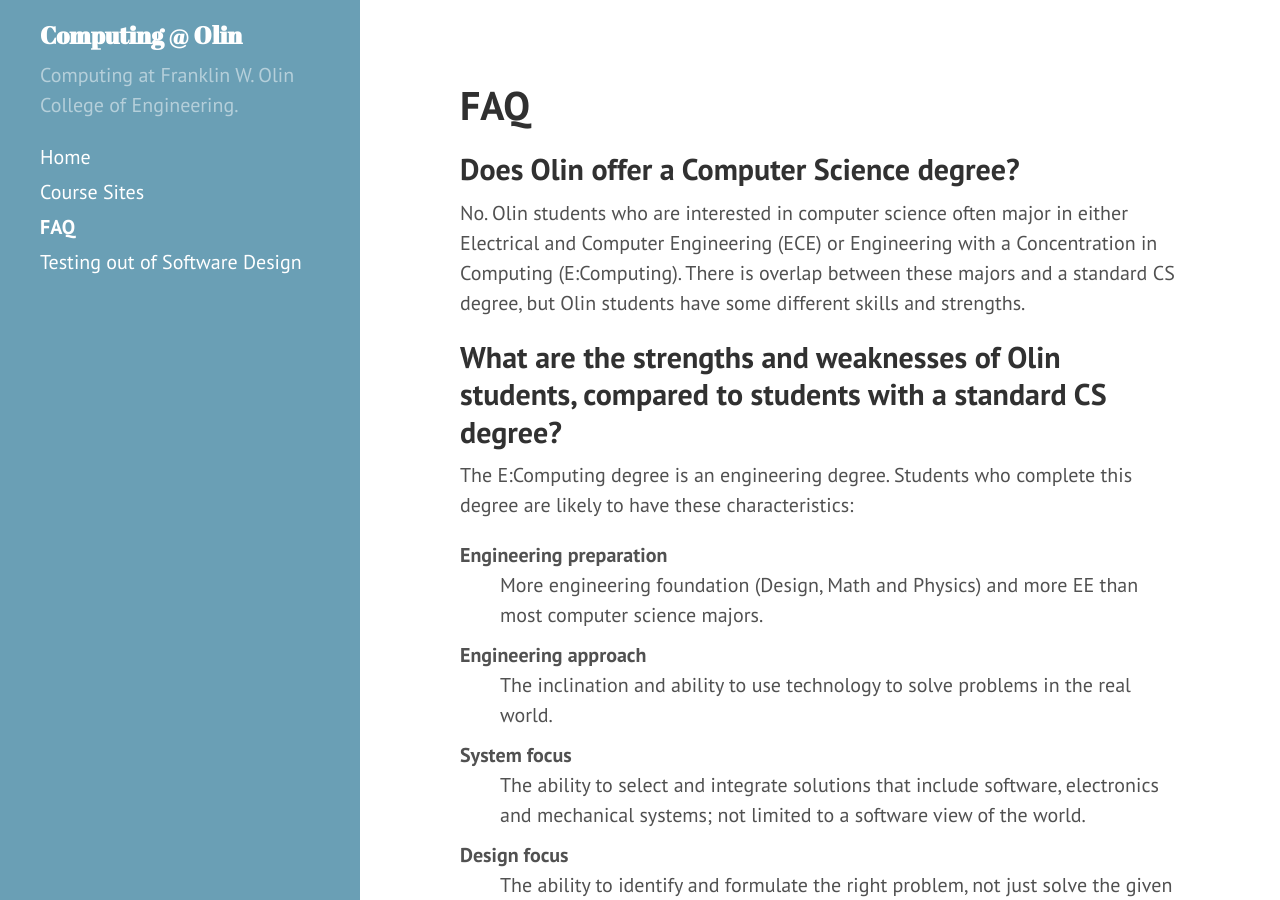
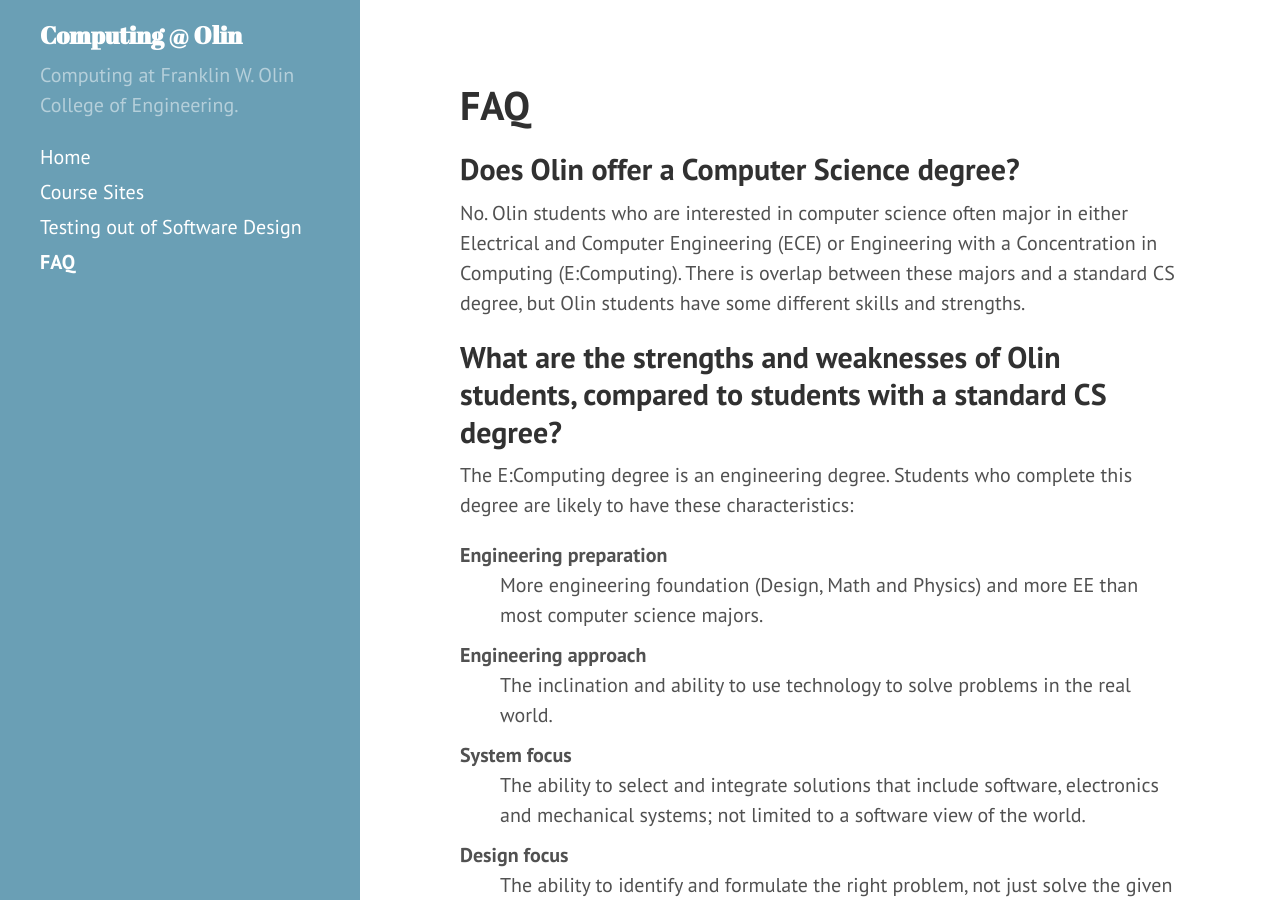
Before and after one commit to olin-computing/olin-computing.github.io, a Jekyll site: the page built from faq.md, in a window 1280 px wide and 900 px high. Built offline with Jekyll 4.4.1, drawn with Linux system fonts in a browser that asks for light colours.

Commit message:
move the FAQ last

```diff
--- a/_includes/sidebar.html
+++ b/_includes/sidebar.html
@@ -17,7 +17,7 @@
         `layout: page` in the front-matter. See readme for usage.
       {% endcomment %}
 
-      {% assign pages_list = site.pages %}
+      {% assign pages_list = site.pages | sort: 'weight' %}
       {% for node in pages_list %}
         {% if node.title != null %}
           {% if node.layout == "page" %}
```
Also changed, not shown: faq.md (+1 -0 lines).
